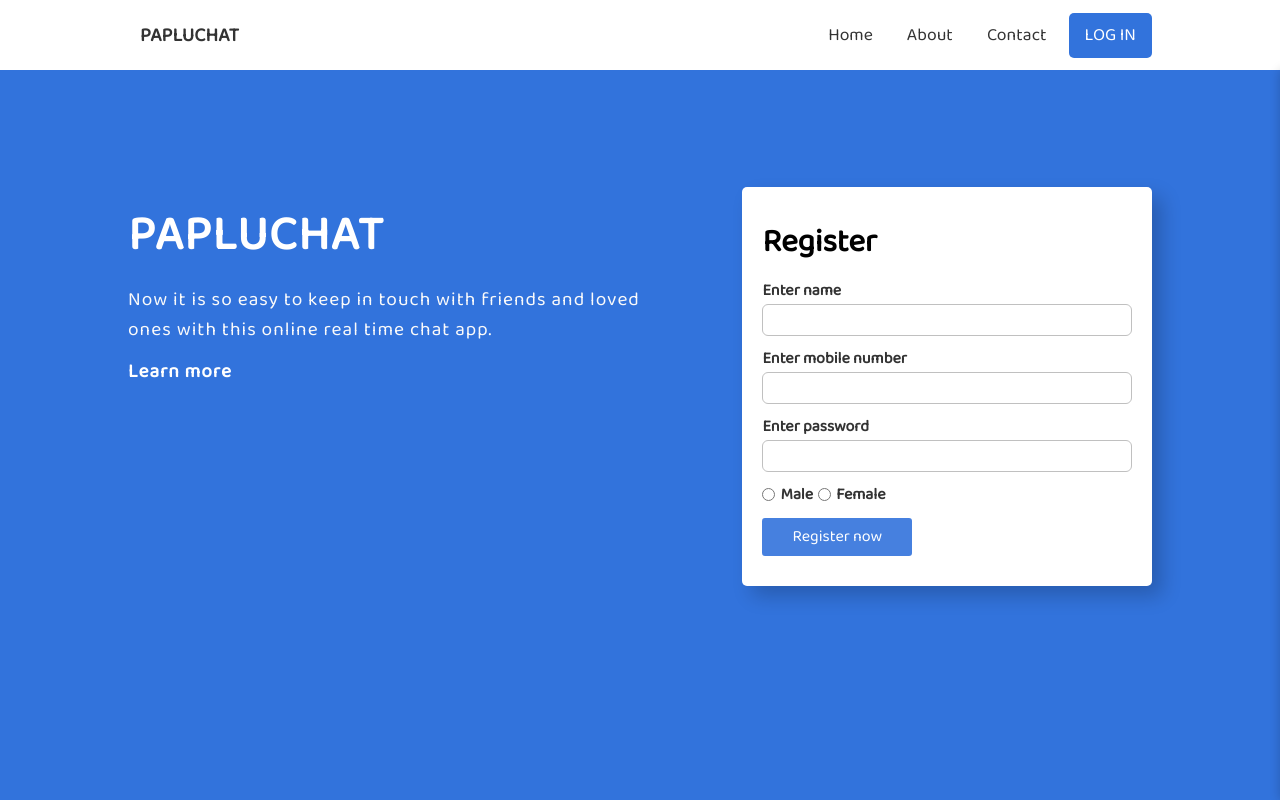
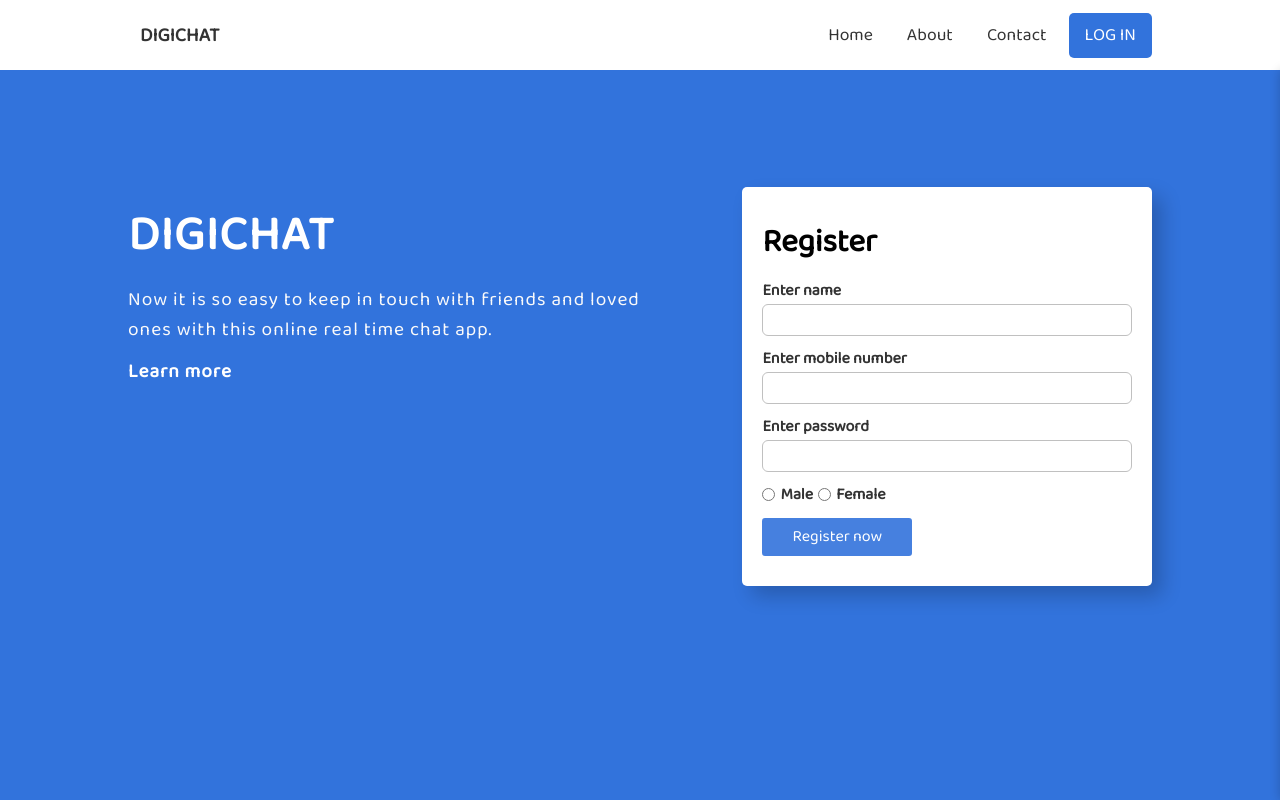
Before and after one commit to Theshanumalik/digiChat, a Node server app: page /auth/register in a window 1280 px wide. Run offline with Node 20, Linux system fonts and the light colour scheme; some libraries are stand-ins or nearby versions.

Commit message:
PreHost commit

```diff
--- a/package.json
+++ b/package.json
@@ -11,10 +11,10 @@
     "express-validator": "^6.14.2",
     "jsonwebtoken": "^8.5.1",
     "mongoose": "^6.3.8",
+    "nodemon": "^2.0.20",
     "socket.io": "^4.4.0",
     "uuid": "^8.3.2"
   },
-  "devDependencies": {},
   "scripts": {
     "start": "node index.js",
     "dev": "nodemon index.js"
--- a/utils/KEY.js
+++ b/utils/KEY.js
@@ -1,5 +1,5 @@
 const DB_URI =
-  "mongodb+srv://theshanumalik:bEUJgpTu9ac7TbeP@cluster0.p9na2.mongodb.net/papluchat?retryWrites=true&w=majority";
+  "mongodb+srv://theshanumalik:ZFAQWVA2oG932Qcw@cluster0.p9na2.mongodb.net/papluchat?retryWrites=true&w=majority";
 
 const JWT_SECRET = "9q8rhv7788vadfkqhoe7r-19038";
 
--- a/views/dashboard.ejs
+++ b/views/dashboard.ejs
@@ -65,7 +65,7 @@
               Genarate a private link and anyone can chat by visiting the link.
               No login required to join
             </p>
-            <a href="/notAvailable"
+            <a href="/open"
               ><i class="fa-solid fa-link"></i> Genarate Link</a
             >
           </div>
@@ -118,7 +118,7 @@
           </button>
         </div>
         <div class="win-form">
-          <form action="/notAvailable">
+          <form action="/open">
             <div class="form-control">
               <label for="name">Group name</label>
               <input
--- a/views/index.ejs
+++ b/views/index.ejs
@@ -5,7 +5,7 @@
     <meta charset="utf-8" />
     <meta
       name="description"
-      content="PAPLUCHAT is an online chat application that allows user to chat each other Realtime with no data leak issue. Now, it is so easy to keep in touch with friends and loved ones with this online real time chat app."
+      content="DIGICHAT is an online chat application that allows user to chat each other Realtime with no data leak issue. Now, it is so easy to keep in touch with friends and loved ones with this online real time chat app."
     />
     <meta
       name="keywords"
@@ -22,13 +22,13 @@
     />
     <link rel="stylesheet" href="/static/css/utilities.css" />
     <link rel="stylesheet" href="/static/css/home.css" />
-    <title>PAPLUCHAT - Realtime Chat App</title>
+    <title>DIGICHAT - Realtime Chat App</title>
   </head>
   <body>
     <header>
       <div class="container">
         <div class="logo">
-          <a href="/">PAPLUCHAT</a>
+          <a href="/">DIGICHAT</a>
           <nav class="logo-nav">
             <a href="/auth/<%- alt -%>" class="a-btn"><%- altText -%></a>
             <button
@@ -64,7 +64,7 @@
       <div class="container">
         <div class="left-section">
           <div class="hero-text">
-            <h1>PAPLUCHAT</h1>
+            <h1>DIGICHAT</h1>
             <P
               >Now it is so easy to keep in touch with friends and loved ones
               with this online real time chat app.</P
--- a/views/navbar.ejs
+++ b/views/navbar.ejs
@@ -1,7 +1,7 @@
 <header>
   <div class="container">
     <div class="logo">
-      <a href="/">PAPLUCHAT</a>
+      <a href="/">DIGICHAT</a>
       <nav class="logo-nav">
         <a href="/auth/logout" class="a-btn">LOGOUT</a>
         <button id="ham-btn" class="fa-solid fa-bars fa-2x btn btn-i"></button>
@@ -19,6 +19,9 @@
           <a href="/user/setting"><i class="fa-solid fa-gear"></i> SETTINGS</a>
         </li>
         <li><button class="a-btn">Join Group</button></li>
+        <li>
+          <a href="/auth/logout">LOGOUT</a>
+        </li>
       </ul>
     </nav>
   </div>
```
Also changed, not shown: 1 other file.
